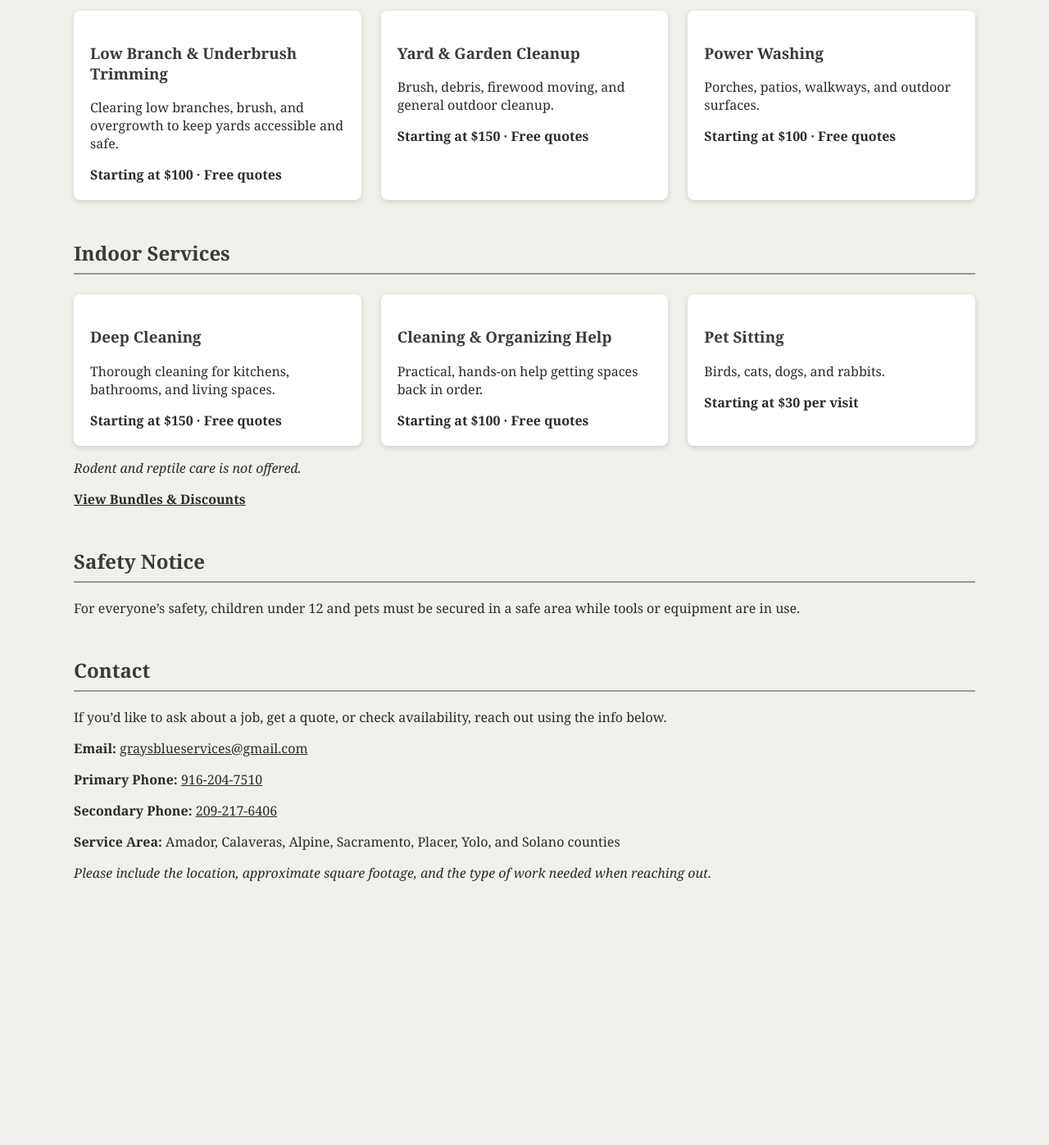
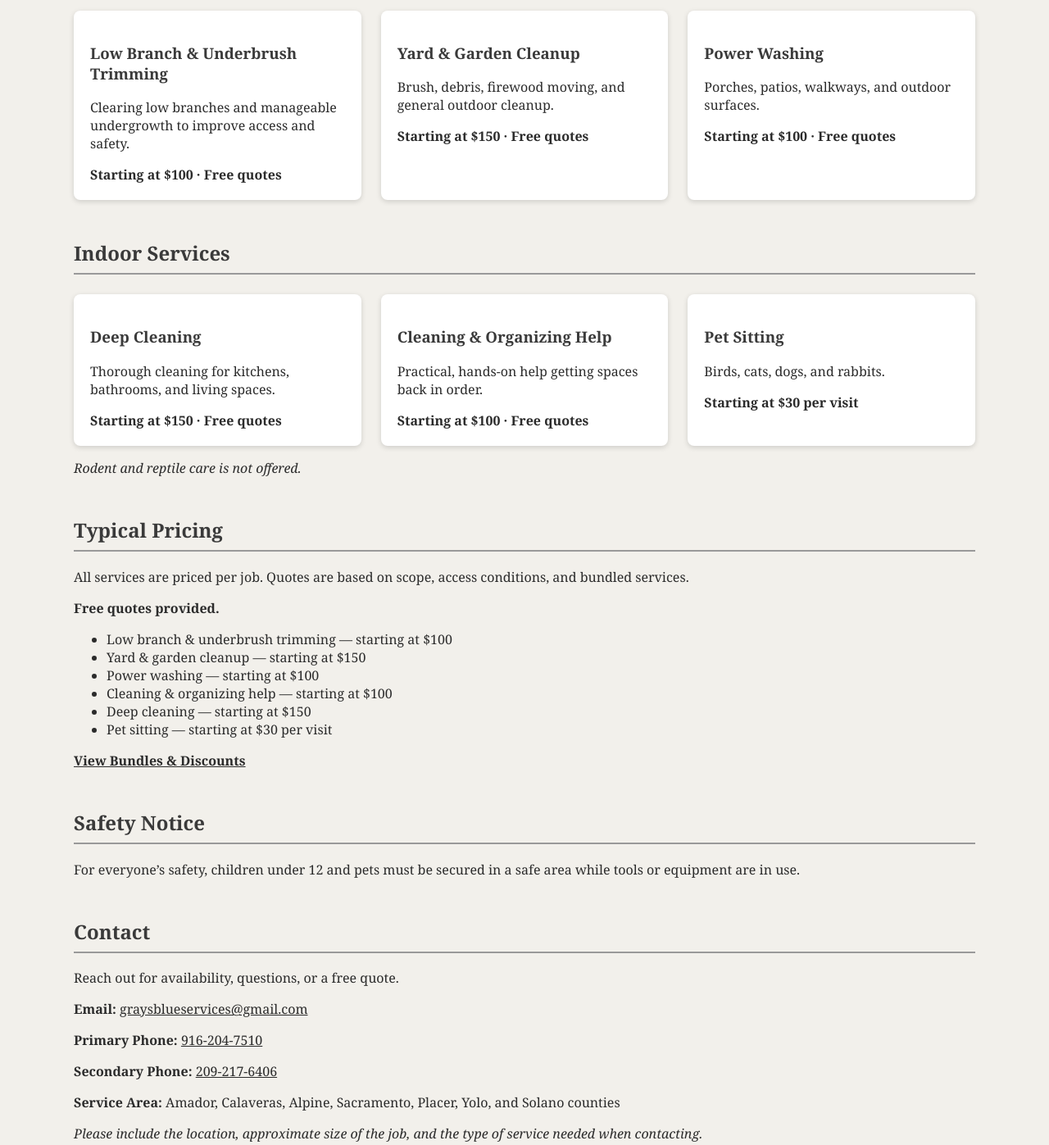
Before and after one commit to Dustic-Emilade/dustic-emilade.github.io, a plain HTML site: page index.html in a window 1280 px wide. Shown: the part 280-1677 px from the top of the page at 82% size. Before the commit the page ends 1404 px from the top, so only its background shows below. Drawn offline with Linux system fonts and the light colour scheme.

Commit message:
index.html

```diff
--- a/index.html
+++ b/index.html
@@ -48,6 +48,10 @@
       color: inherit;
     }
 
+    .card:hover {
+      box-shadow: 0 4px 10px rgba(0,0,0,0.2);
+    }
+
     .price {
       font-weight: bold;
       margin-top: 0.5rem;
@@ -66,6 +70,7 @@
 
 <body>
   <div class="container">
+
     <h1>Grays Country Services for Blue Country</h1>
 
     <p>
@@ -87,8 +92,8 @@
         <a class="card" href="underbrush-trimming.html">
           <h3>Low Branch & Underbrush Trimming</h3>
           <p>
-            Clearing low branches, brush, and overgrowth to keep
-            yards accessible and safe.
+            Clearing low branches and manageable undergrowth
+            to improve access and safety.
           </p>
           <div class="price">Starting at $100 · Free quotes</div>
         </a>
@@ -149,9 +154,30 @@
       </p>
     </div>
 
-    <p>
-      <a href="bundles.html"><strong>View Bundles & Discounts</strong></a>
-    </p>
+    <!-- PRICING -->
+    <div class="section">
+      <h2>Typical Pricing</h2>
+
+      <p>
+        All services are priced per job. Quotes are based on scope,
+        access conditions, and bundled services.
+      </p>
+
+      <p><strong>Free quotes provided.</strong></p>
+
+      <ul>
+        <li>Low branch & underbrush trimming — starting at $100</li>
+        <li>Yard & garden cleanup — starting at $150</li>
+        <li>Power washing — starting at $100</li>
+        <li>Cleaning & organizing help — starting at $100</li>
+        <li>Deep cleaning — starting at $150</li>
+        <li>Pet sitting — starting at $30 per visit</li>
+      </ul>
+
+      <p>
+        <a href="bundles.html"><strong>View Bundles & Discounts</strong></a>
+      </p>
+    </div>
 
     <!-- SAFETY -->
     <div class="section">
@@ -167,8 +193,7 @@
       <h2>Contact</h2>
 
       <p>
-        If you’d like to ask about a job, get a quote, or check availability,
-        reach out using the info below.
+        Reach out for availability, questions, or a free quote.
       </p>
 
       <p>
@@ -194,8 +219,8 @@
       </p>
 
       <p class="note">
-        Please include the location, approximate square footage,
-        and the type of work needed when reaching out.
+        Please include the location, approximate size of the job,
+        and the type of service needed when contacting.
       </p>
     </div>
 
```
